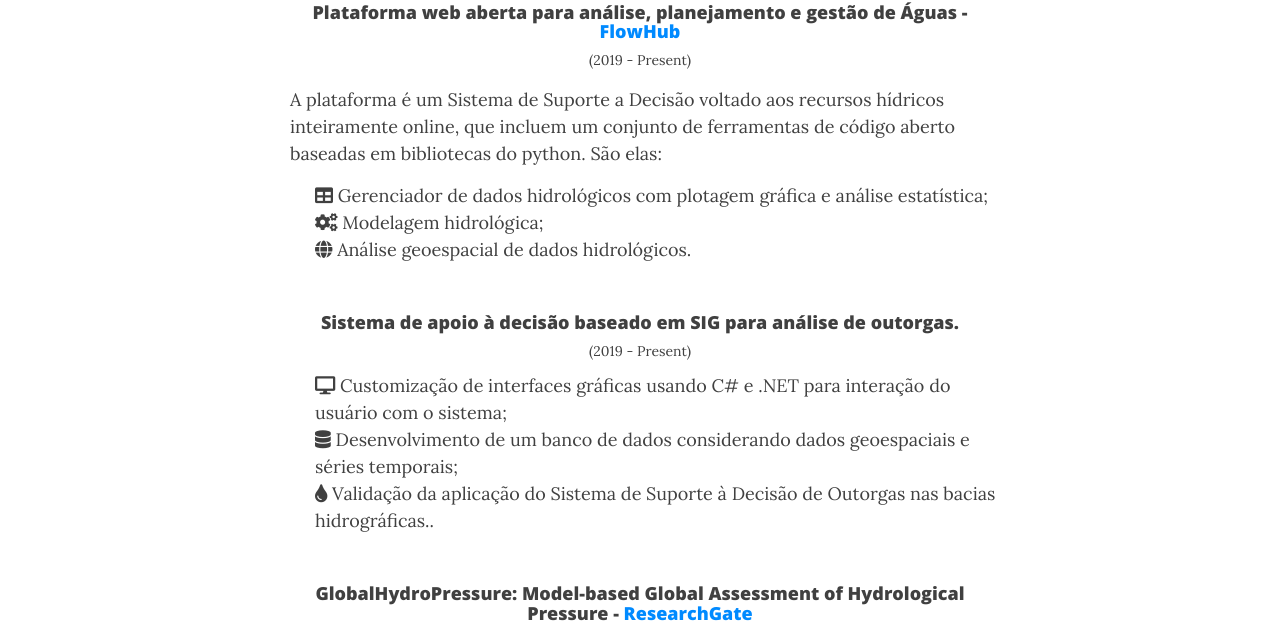
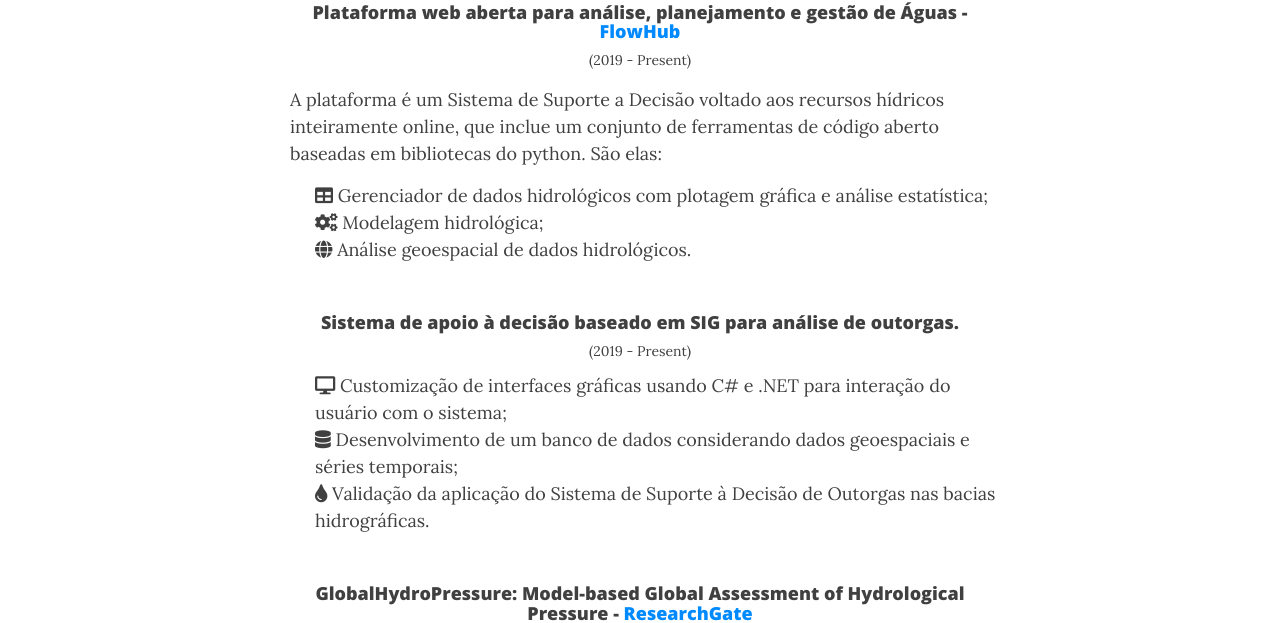
Before and after one commit to wallissoncarvalho/wallissoncarvalho.github.io, a Jekyll site: the page built from projetos.md, in a window 1280 px wide and 900 px high, scrolled down 235 px. Shown: the part 172-795 px from the top of the window. Built offline with Jekyll 4.4.1, drawn with Linux system fonts in a browser that asks for light colours; nearby versions of some CDN libraries.

Commit message:
Fixing the 'projetos' page.

```diff
--- a/projetos.md
+++ b/projetos.md
@@ -13,7 +13,7 @@ Estou disponível para iniciar novos projetos, então sinta-se à vontade para e
 </h4>
 <p style="margin:0px;font-size: 14px">(2019 - Present)</p>
 </div>
-<p style="margin:15px">A plataforma é um Sistema de Suporte a Decisão voltado aos recursos hídricos inteiramente online, que incluem um
+<p style="margin:15px">A plataforma é um Sistema de Suporte a Decisão voltado aos recursos hídricos inteiramente online, que inclue um
 conjunto de ferramentas de código aberto baseadas em bibliotecas do python. São elas:</p>
 <ul style="list-style: none;">
 <li><i class="fa fa-table" aria-hidden="true"></i> Gerenciador de dados hidrológicos com plotagem gráfica e análise estatística;</li>
@@ -29,7 +29,7 @@ conjunto de ferramentas de código aberto baseadas em bibliotecas do python. Sã
 <ul style="list-style: none;">
 <li><i class="fa fa-desktop" aria-hidden="true"></i> Customização de interfaces gráficas usando C# e .NET para interação do usuário com o sistema;</li>
 <li><i class="fa fa-database" aria-hidden="true"></i> Desenvolvimento de um banco de dados considerando dados geoespaciais e séries temporais;</li>
-<li><i class="fa fa-tint" aria-hidden="true"></i> Validação da aplicação do Sistema de Suporte à Decisão de Outorgas nas bacias hidrográficas..</li>
+<li><i class="fa fa-tint" aria-hidden="true"></i> Validação da aplicação do Sistema de Suporte à Decisão de Outorgas nas bacias hidrográficas.</li>
 </ul>
 
 <div style="text-align: center;margin-bottom: 10px;margin-top: 50px">
```
